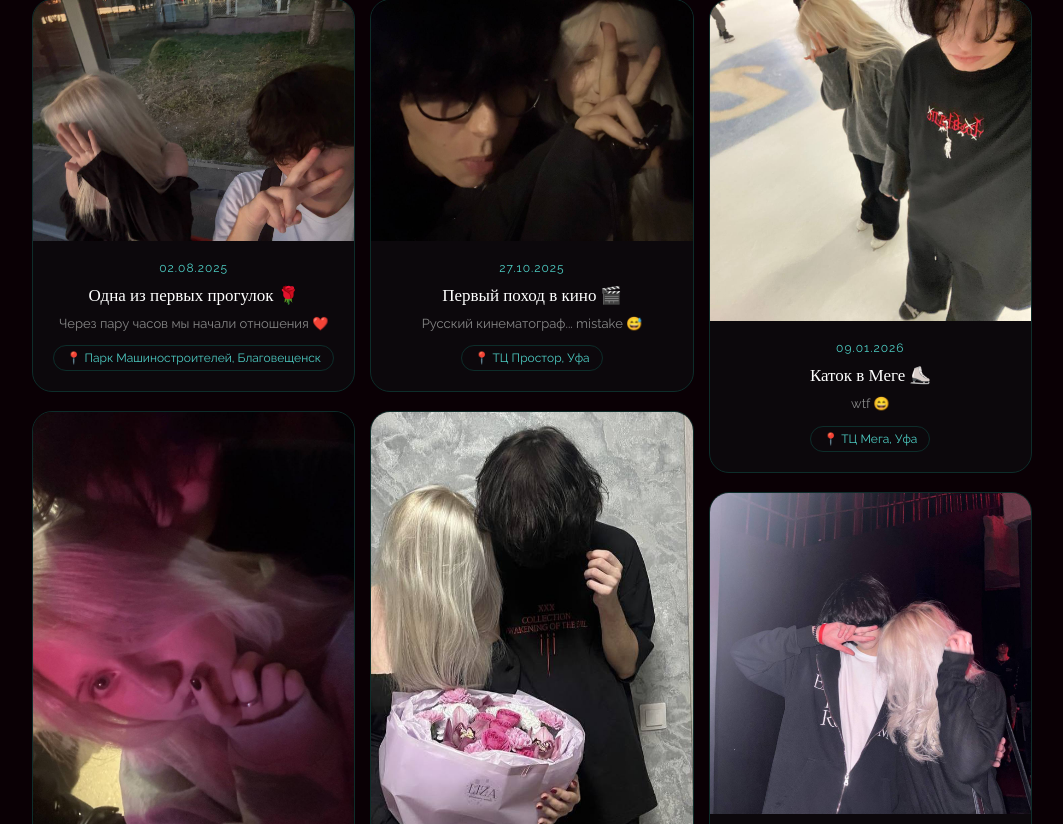
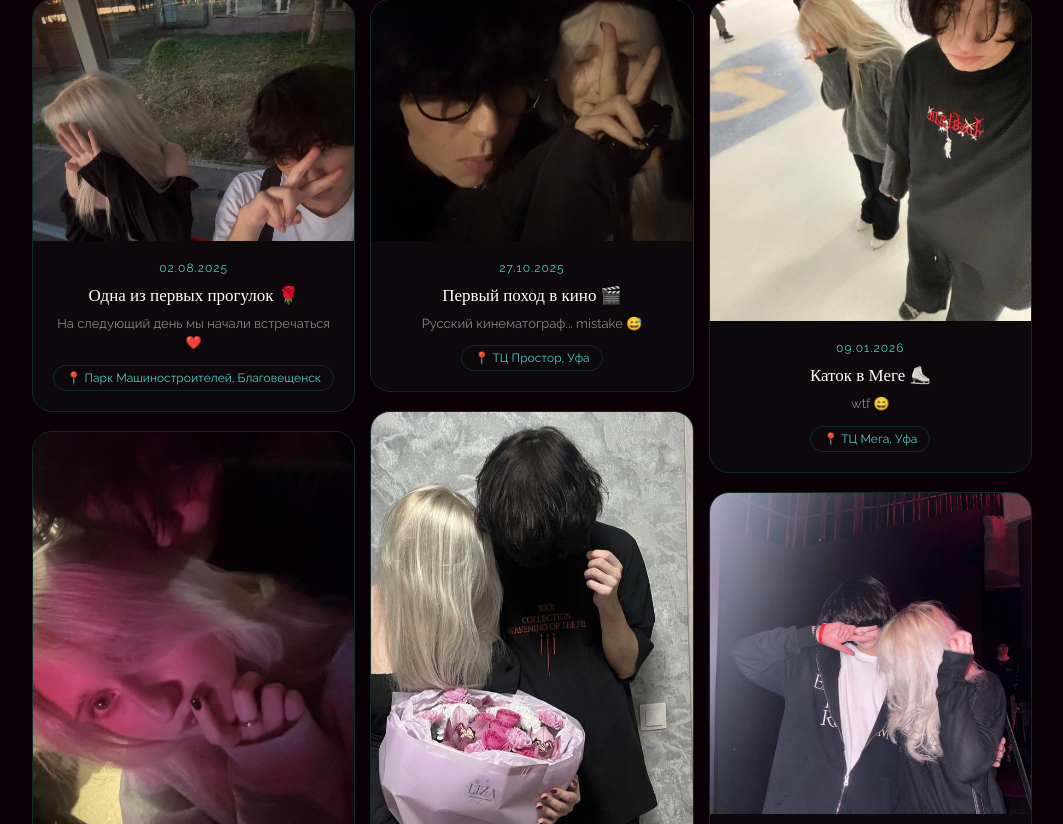
Before and after one commit to Andreyqqqa/mysite, a Flask app: page / in a window 1280 px wide. Shown: the part 5676-6500 px from the top of the page, without its empty margins (108-1171 px from the left). Run offline with Flask 3, Linux system fonts and the light colour scheme; some web fonts are replaced.

Commit message:
fix pospid

```diff
--- a/mysite-main/templates/index.html
+++ b/mysite-main/templates/index.html
@@ -275,7 +275,7 @@
                     <div class="place-event-body">
                         <div class="place-event-date">02.08.2025</div>
                         <div class="place-event-title">Одна из первых прогулок 🌹</div>
-                        <div class="place-event-desc">Через пару часов мы начали отношения ❤️</div>
+                        <div class="place-event-desc">На следующий день мы начали встречаться ❤️</div>
                         <a class="place-event-geo" href="https://yandex.ru/maps/?text=Парк+Машиностроителей,Благовещенск,Башкортостан" target="_blank">📍 Парк Машиностроителей, Благовещенск</a>
                     </div>
                 </div>
```
